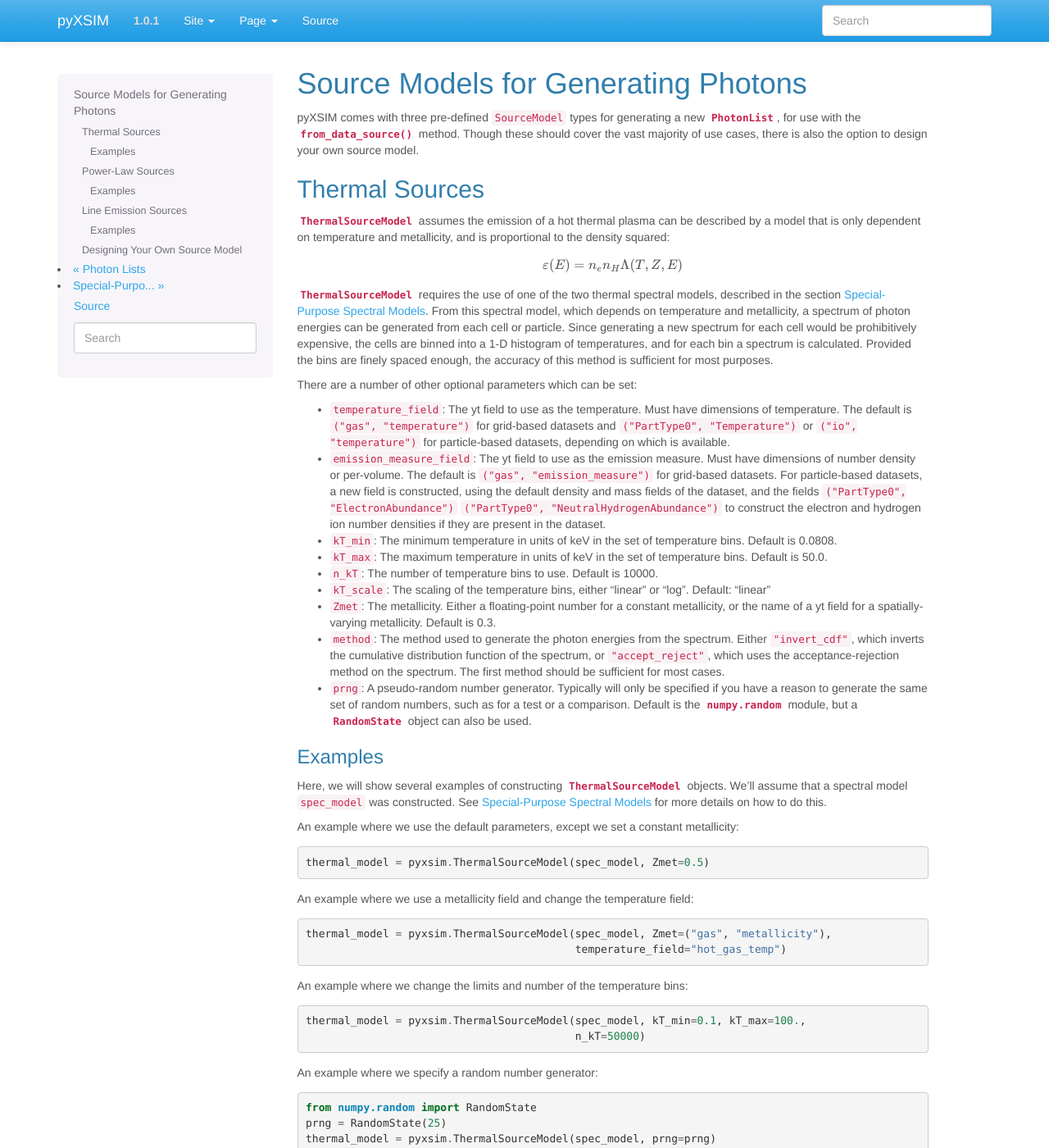
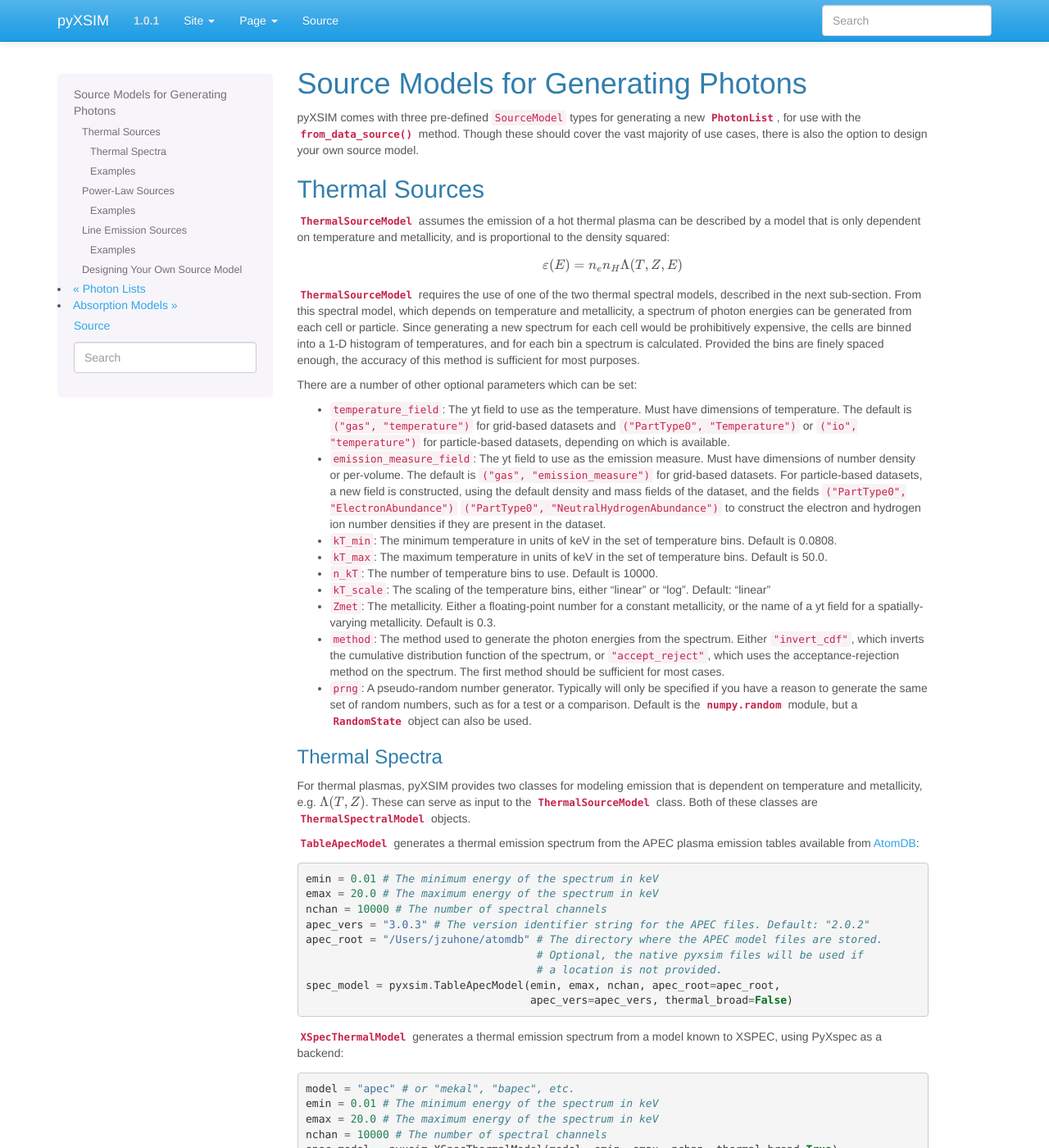
Before and after one commit to jzuhone/pyxsim, a Sphinx documentation site: the page built from doc/source/source_models.rst, in a window 1280 px wide and 1400 px high. Shown: the whole window at 82% size. Built offline with Sphinx 7.4.7, drawn with Linux system fonts in a browser that asks for light colours; some of the changed text lies outside the part shown.

Commit message:
Re-org of docs around the new way of thinking about absorption models

```diff
--- a/doc/source/index.rst
+++ b/doc/source/index.rst
@@ -60,7 +60,7 @@ pyXSIM is released under a `BSD 3-clause license <https://opensource.org/license
 Current Version
 ---------------
 
-The current stable version is 1.0.1. See the :ref:`changelog` for details on changes from previous
+The current stable version is 1.1.0. See the :ref:`changelog` for details on changes from previous
 versions.
 
 Table of Contents
@@ -74,7 +74,7 @@ Table of Contents
    basic_yt_concepts
    photon_lists
    source_models
-   spectral_models
+   absorb_models
    event_lists
    instruments
    misc
--- a/doc/source/source_models.rst
+++ b/doc/source/source_models.rst
@@ -23,7 +23,7 @@ and metallicity, and is proportional to the density squared:
     \varepsilon(E) = n_en_H\Lambda(T, Z, E)
 
 :class:`~pyxsim.source_models.ThermalSourceModel` requires the use of one of the
-two thermal spectral models, described in the section :ref:`spectral-models`. From this
+two thermal spectral models, described in the next sub-section. From this
 spectral model, which depends on temperature and metallicity, a spectrum of photon
 energies can be generated from each cell or particle. Since generating a new spectrum
 for each cell would be prohibitively expensive, the cells are binned into a 1-D
@@ -56,12 +56,71 @@ There are a number of other optional parameters which can be set:
   test or a comparison. Default is the :mod:`numpy.random` module, but a
   :class:`~numpy.random.RandomState` object can also be used.
 
+Thermal Spectra
++++++++++++++++
+
+For thermal plasmas, pyXSIM provides two classes for modeling emission that is dependent on temperature
+and metallicity, e.g. :math:`\Lambda(T,Z)`. These can serve as input to the
+:class:`~pyxsim.source_models.ThermalSourceModel` class. Both of these classes are
+:class:`~pyxsim.spectral_models.ThermalSpectralModel` objects.
+
+:class:`~pyxsim.spectral_models.TableApecModel` generates a thermal emission spectrum
+from the APEC plasma emission tables available from `AtomDB <http://www.atomdb.org>`_:
+
+.. code-block:: python
+
+    emin = 0.01 # The minimum energy of the spectrum in keV
+    emax = 20.0 # The maximum energy of the spectrum in keV
+    nchan = 10000 # The number of spectral channels
+    apec_vers = "3.0.3" # The version identifier string for the APEC files. Default: "2.0.2"
+    apec_root = "/Users/jzuhone/atomdb" # The directory where the APEC model files are stored.
+                                        # Optional, the native pyxsim files will be used if
+                                        # a location is not provided.
+    spec_model = pyxsim.TableApecModel(emin, emax, nchan, apec_root=apec_root,
+                                       apec_vers=apec_vers, thermal_broad=False)
+
+:class:`~pyxsim.spectral_models.XSpecThermalModel` generates a thermal emission spectrum
+from a model known to XSPEC, using PyXspec as a backend:
+
+.. code-block:: python
+
+    model = "apec" # or "mekal", "bapec", etc.
+    emin = 0.01 # The minimum energy of the spectrum in keV
+    emax = 20.0 # The maximum energy of the spectrum in keV
+    nchan = 10000 # The number of spectral channels
+    spec_model = pyxsim.XSpecThermalModel(model, emin, emax, nchan, thermal_broad=True)
+
+They keyword argument ``thermal_broad`` should be set to ``True`` or ``False`` depending on
+whether or not you want the spectral lines thermally broadened.
+
+You will need to set up one of these two models in your script and pass it as the first argument to
+:class:`~pyxsim.source_models.ThermalSourceModel`.
+
+Though a :class:`~pyxsim.spectral_models.ThermalSpectralModel` is mainly used internally by the
+:class:`~pyxsim.source_models.ThermalSourceModel` to construct spectra, there is also a method
+:meth:`~pyxsim.source_models.ThermalSourceModel.return_spectrum` which can be used to return a
+spectrum (in an array) for a given temperature, metallicity, redshift, and flux normalization:
+
+.. code-block:: python
+
+    kT = 6.0 # in keV
+    metallicity = 0.3 # in solar units
+    z = 0.05 # redshift
+    norm = 1.0e-3 # total spectrum flux in units of photons/s/cm**2
+
+    spec = spec_model.return_spectrum(kT, metallicity, z, norm)
+
+The units of the returned spectrum are in :math:`{\rm photons~s^{-1}~cm^{-1}}`.
+
 Examples
 ++++++++
 
 Here, we will show several examples of constructing :class:`~pyxsim.source_models.ThermalSourceModel`
-objects. We'll assume that a spectral model ``spec_model`` was constructed. See :ref:`spectral-models`
-for more details on how to do this.
+objects. First, construct a thermal spectral model:
+
+.. code-block:: python
+
+    spec_model = pyxsim.TableApecModel(0.1, 20.0, 10000, thermal_broad=True)
 
 An example where we use the default parameters, except we set a constant metallicity:
 
```
Also changed, not shown: doc/source/absorb_models.rst (added, +55 -0 lines), doc/source/changelog.rst (+15 -2 lines), doc/source/event_lists.rst (+10 -7 lines), doc/source/spectral_models.rst (deleted, +0 -101 lines).
